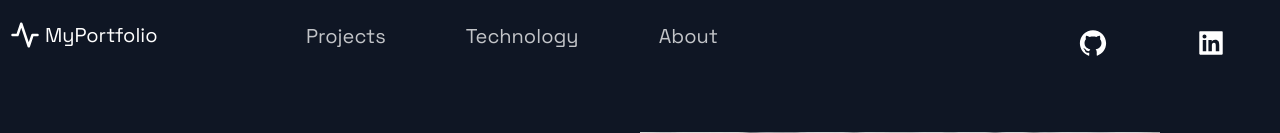
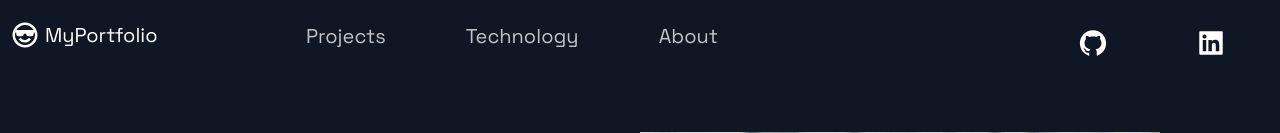
Before and after one commit to yougonnagetyours/my-developer-portfolio, a Next.js app: page / in a window 1280 px wide. Shown: the top 133 px of the page. Built offline with nearby package versions, Linux system fonts and the light colour scheme.

Commit message:
change header icon

```diff
--- a/src/components/Header/Header.js
+++ b/src/components/Header/Header.js
@@ -1,7 +1,7 @@
 import Link from 'next/link';
 import React from 'react';
 import { AiFillGithub, AiFillInstagram, AiFillLinkedin } from 'react-icons/ai';
-import { FiActivity } from "react-icons/fi";
+import { BiCool, FiActivity } from "react-icons/bi";
 
 import { Container, Div1, Div2, Div3, NavLink, SocialIcons, Span } from './HeaderStyles';
 
@@ -9,7 +9,7 @@ const Header = () =>  (
   <Container>
     <Div1>
       <a style={{display: "flex", alignItems: "center", color: "white", marginBottom: "20px"}}>
-        <FiActivity size="3rem" /> <Span>MyPortfolio</Span>
+        <BiCool size="3rem" /> <Span>MyPortfolio</Span>
       </a>
     </Div1>
     <Div2>
```
